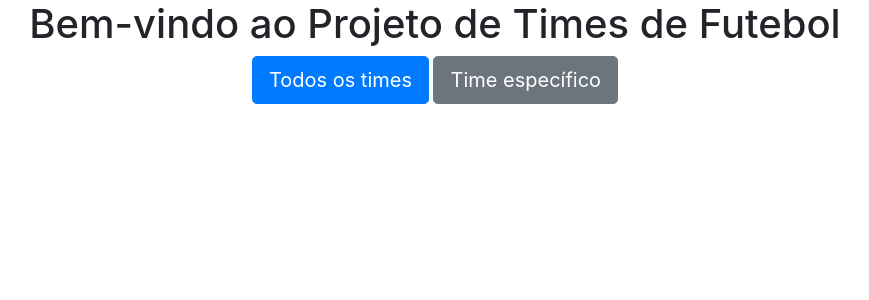
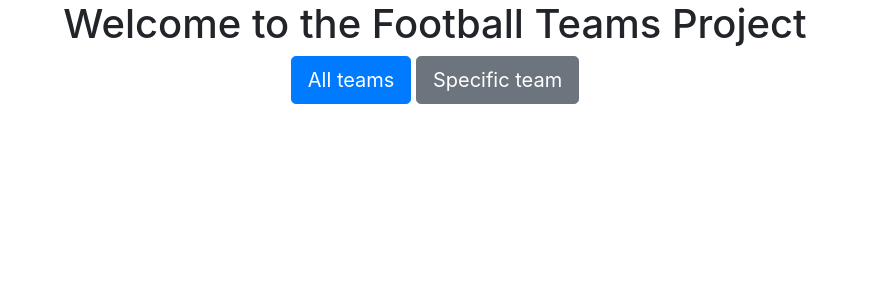
Before and after one commit to GabiMendes/SVGTeamFinder, a Flask app: page / in a window 1280 px wide. Shown: the top 300 px of the page, without its empty margins (205-1074 px from the left). Run offline with Flask 3, Linux system fonts and the light colour scheme; some libraries are stand-ins or nearby versions.

Commit message:
Improved code translation to English

```diff
--- a/app.py
+++ b/app.py
@@ -3,11 +3,11 @@ import requests
 
 app = Flask(__name__)
 
-API_KEY = ''
+API_KEY = 'test_66e02a7647ab45ca54f819fab08840'
 BASE_URL = 'https://api.api-futebol.com.br/v1/'
 
-def get_all_times_data():
-    all_times_data = []
+def get_all_teams_data():
+    all_teams_data = []
 
     for time_id in range(10):
         url = BASE_URL + f'times/{time_id}'
@@ -16,11 +16,11 @@ def get_all_times_data():
         response = requests.get(url, headers=headers)
         data = response.json()
 
-        all_times_data.append(data)
+        all_teams_data.append(data)
 
-    return all_times_data
+    return all_teams_data
 
-def get_time_data_by_id(time_id):
+def get_team_data_by_id(time_id):
     url = BASE_URL + f'times/{time_id}'
     headers = {'Authorization': f'Bearer {API_KEY}'}
     response = requests.get(url, headers=headers)
@@ -31,38 +31,38 @@ def index():
     return render_template('index.html')
 
 @app.route('/times/all')
-def get_all_times():
-    all_times_data = get_all_times_data()
-    return render_template('times.html', times=all_times_data)
+def get_all_teams():
+    all_teams_data = get_all_teams_data()
+    return render_template('times.html', times=all_teams_data)
 
 @app.route('/times/<int:id_time>', methods=['GET'])
 def get_time_by_id(id_time):
-    time_data = get_time_data_by_id(id_time)
-    if 'erro' in time_data:
-        return render_template('time_especifico.html', error='Time não encontrado')
-    return render_template('time_especifico.html', time=time_data)
+    team_data = get_team_data_by_id(id_time)
+    if 'erro' in team_data:
+        return render_template('time_especifico.html', error='Team not found')
+    return render_template('time_especifico.html', time=team_data)
 
 @app.route('/times/escudo/<int:id_time>', methods=['GET'])
 def get_escudo(id_time):
-    all_times_data = get_all_times_data()
+    all_teams_data = get_all_teams_data()
 
-    for time_data in all_times_data:
-        if time_data['time_id'] == id_time:
-            escudo_url = time_data['escudo']
+    for team_data in all_teams_data:
+        if team_data['time_id'] == id_time:
+            escudo_url = team_data['escudo']
             return jsonify({'escudo_url': escudo_url})
 
-    return jsonify({'error': 'Time não encontrado'}), 404
+    return jsonify({'error': 'Team not found'}), 404
 
 @app.route('/times/escudo/imagem/<int:id_time>', methods=['GET'])
 def redirect_to_escudo(id_time):
-    all_times_data = get_all_times_data()
+    all_teams_data = get_all_teams_data()
 
-    for time_data in all_times_data:
-        if time_data['time_id'] == id_time:
-            escudo_url = time_data['escudo']
+    for team_data in all_teams_data:
+        if team_data['time_id'] == id_time:
+            escudo_url = team_data['escudo']
             return redirect(escudo_url)
 
-    return jsonify({'error': 'Time não encontrado'}), 404
+    return jsonify({'error': 'Team not found'}), 404
 
 @app.route('/times/time', methods=['GET'])
 def search_time_by_id():
--- a/templates/index.html
+++ b/templates/index.html
@@ -9,15 +9,15 @@
 </head>
 <body>
     <div class="container">
-        <h1 class="text-center">Bem-vindo ao Projeto de Times de Futebol</h1>
+        <h1 class="text-center">Welcome to the Football Teams Project</h1>
         <div class="text-center">
-            <button class="btn btn-primary btn-lg" onclick="window.location.href='/times/all'">Todos os times</button>
-            <button class="btn btn-secondary btn-lg" onclick="showTimeForm()">Time específico</button>
+            <button class="btn btn-primary btn-lg" onclick="window.location.href='/times/all'">All teams</button>
+            <button class="btn btn-secondary btn-lg" onclick="showTimeForm()">Specific team</button>
         </div>
         <div id="timeForm" style="display:none;" class="mt-3">
             <form action="/times/time" method="GET">
                 <div class="form-group">
-                    <label for="timeId">Digite o ID do time:</label>
+                    <label for="timeId">Enter the team ID:</label>
                     <input type="number" id="timeId" name="time_id" class="form-control" required>
                 </div>
                 <input type="submit" value="Buscar" class="btn btn-success">
--- a/templates/times.html
+++ b/templates/times.html
@@ -9,17 +9,17 @@
 </head>
 <body>
     <div class="container">
-        <h1 class="text-center">Todos os Times</h1>
+        <h1 class="text-center">All teams</h1>
         <ul class="list-group">
             {% for time in times %}
             <li class="list-group-item d-flex justify-content-between align-items-center">
                 {{ time.nome_popular }}
-                <a href="/times/{{ time.time_id }}" class="btn btn-info btn-sm">Detalhes</a>
+                <a href="/times/{{ time.time_id }}" class="btn btn-info btn-sm">Details</a>
             </li>
             {% endfor %}
         </ul>
         <div class="text-center mt-3">
-            <button class="btn btn-primary" onclick="window.location.href='/'">Voltar</button>
+            <button class="btn btn-primary" onclick="window.location.href='/'">Back</button>
         </div>
     </div>
 </body>
```
Also changed, not shown: templates/time_especifico.html (+8 -8 lines).
